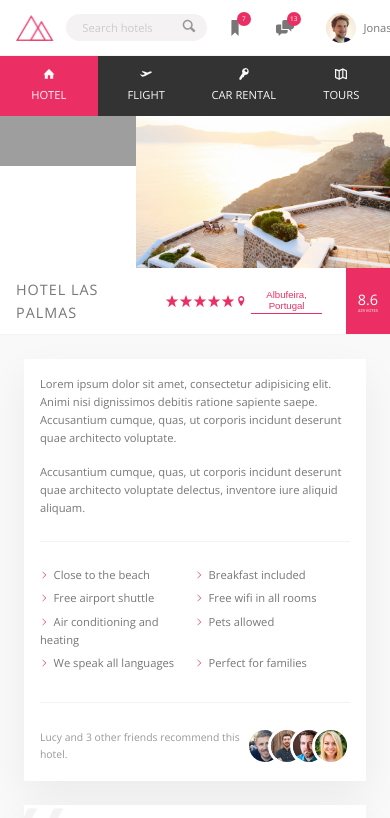
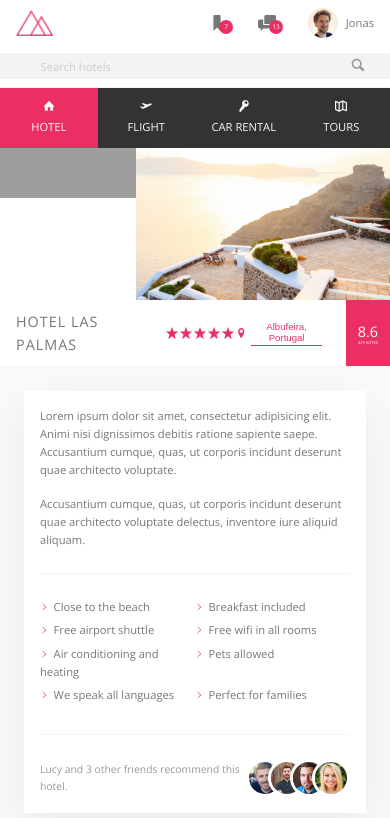
Before and after one commit to SolomanGarcia/Trillo, a website: page index.html in a window 390 px wide. Shown: the top 818 px of the page. Drawn offline with nearby package versions, Linux system fonts and the light colour scheme; grey boxes are pictures that could not be loaded.

Commit message:
updated css

```diff
--- a/css/style.css
+++ b/css/style.css
@@ -72,6 +72,11 @@ body {
   display: flex;
   justify-content: space-between;
   align-items: center; }
+  @media only screen and (max-width: 31.25em) {
+    .header {
+      flex-wrap: wrap;
+      align-content: space-around;
+      height: 11rem; } }
 
 .content {
   display: flex; }
@@ -133,6 +138,11 @@ body {
   display: flex;
   align-items: center;
   justify-content: center; }
+  @media only screen and (max-width: 31.25em) {
+    .search {
+      order: 1;
+      flex: 0 0 100%;
+      background-color: var(--color-grey-light-2); } }
   .search__input {
     font-family: inherit;
     font-size: inherit;
```
